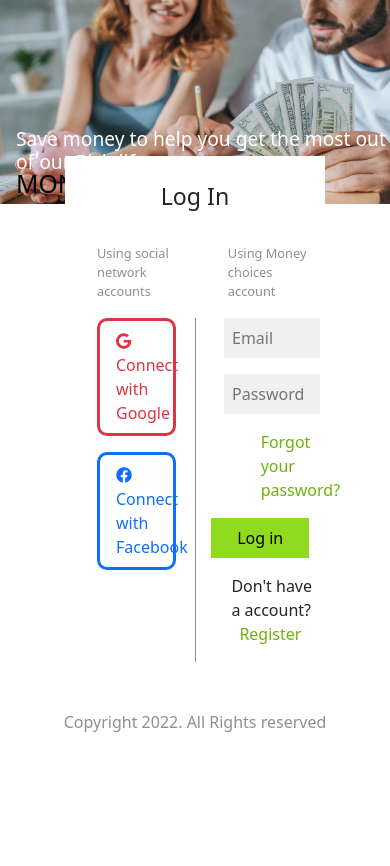
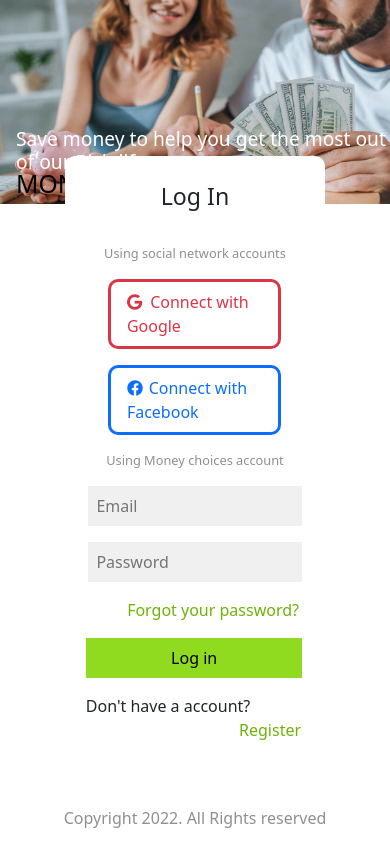
Before and after one commit to Hanmai001/money_management, a React (Create React App) app in the folder client/: page / in a window 390 px wide. Shown: the top 866 px of the page. Before the commit the page ends 844 px from the top, so only its background shows below. Built offline with nearby package versions, Linux system fonts and the light colour scheme.

Commit message:
responsive Home layout

```diff
--- a/client/src/components/Home/Home.jsx
+++ b/client/src/components/Home/Home.jsx
@@ -25,7 +25,10 @@ function Login(props) {
     <div className={clsx("col-8", "mx-auto", styles.container)}>
       <div className={clsx("row")}>
         <h3 className={clsx("col-12")}>Log In</h3>
-        <div className={clsx("col-12", styles.extra)}>
+        {/* PC */}
+        <div
+          className={clsx("col-12 d-none d-sm-none d-md-block", styles.extra)}
+        >
           <p className={clsx("col-4")} style={{ marginLeft: "2rem" }}>
             Using social network accounts
           </p>
@@ -33,7 +36,7 @@ function Login(props) {
             Using Money choices account
           </p>
         </div>
-        <div className={clsx("col-6", styles.col1)}>
+        <div className={clsx("col-6 d-none d-sm-none d-md-block", styles.col1)}>
           <p
             className={clsx("col-8", "text-danger")}
             style={{ marginLeft: "2rem" }}
@@ -55,7 +58,14 @@ function Login(props) {
             Connect with Facebook
           </p>
         </div>
-        <form action="" className={clsx("col-6", styles.col2)}>
+        <form
+          action=""
+          className={clsx("col-6 d-none d-sm-none d-md-block", styles.col2)}
+          onSubmit={(event) => {
+            props.login(input_login);
+            event.preventDefault();
+          }}
+        >
           <input
             name="email"
             value={input_login.email}
@@ -81,14 +91,7 @@ function Login(props) {
           >
             Forgot your password?
           </a>
-          <button
-            type="submit"
-            className="col-10"
-            onClick={(event) => {
-              props.login(input_login);
-              event.preventDefault();
-            }}
-          >
+          <button type="submit" className="col-10">
             Log in
           </button>
           <p className={styles.register}>
@@ -96,6 +99,97 @@ function Login(props) {
             <a
               href="#"
               style={{ marginLeft: "0.5rem" }}
+              onClick={() => {
+                props.changeCheck(1);
+              }}
+            >
+              Register
+            </a>
+          </p>
+        </form>
+
+        {/* Tablet & Moblie */}
+        <p
+          className={clsx(
+            "col-12 d-block d-sm-block d-md-none",
+            styles.extraMobile
+          )}
+          style={{ textAlign: "center" }}
+        >
+          Using social network accounts
+        </p>
+        <div
+          className={clsx("col-12 d-block d-sm-block d-md-none", styles.col1)}
+        >
+          <p
+            className={clsx("col-8", "text-danger")}
+            style={{ marginLeft: "16.5%" }}
+          >
+            <i
+              className="fa-brands fa-google"
+              style={{ marginRight: "0.5rem" }}
+            ></i>
+            Connect with Google
+          </p>
+          <p
+            className={clsx("col-8", "text-primary")}
+            style={{ marginLeft: "16.5%" }}
+          >
+            <i
+              className="fa-brands fa-facebook"
+              style={{ marginRight: "0.1rem" }}
+            ></i>{" "}
+            Connect with Facebook
+          </p>
+        </div>
+        <p
+          className={clsx(
+            "col-12 d-block d-sm-block d-md-none",
+            styles.extraMobile
+          )}
+          style={{ textAlign: "center" }}
+        >
+          Using Money choices account
+        </p>
+        <form
+          action=""
+          className={clsx("col-12 d-block d-sm-block d-md-none", styles.mobile)}
+          onSubmit={(event) => {
+            props.login(input_login);
+            event.preventDefault();
+          }}
+        >
+          <input
+            name="email"
+            value={input_login.email}
+            type="email"
+            placeholder="Email"
+            required
+            style={{ marginLeft: "1rem" }}
+            onChange={handleChange}
+          ></input>
+          <input
+            name="pass"
+            value={input_login.pass}
+            type="password"
+            placeholder="Password"
+            required
+            style={{ marginLeft: "1rem" }}
+            onChange={handleChange}
+          ></input>
+          <a
+            href="#"
+            onClick={() => props.changeCheck(2)}
+          >
+            Forgot your password?
+          </a>
+          <button type="submit" className="col-10">
+            Log in
+          </button>
+          <p className={styles.register}>
+            Don't have a account?
+            <a
+              href="#"
               onClick={() => {
                 props.changeCheck(1);
               }}
@@ -131,7 +225,10 @@ function Register(props) {
     <div className={clsx("col-8", "mx-auto", styles.container)}>
       <div className={clsx("row")}>
         <h3 className={clsx("col-12")}>Register</h3>
-        <div className={clsx("col-12", styles.extra)}>
+        {/* PC */}
+        <div
+          className={clsx("col-12 d-none d-sm-none d-md-block", styles.extra)}
+        >
           <p className={clsx("col-4")} style={{ marginLeft: "2rem" }}>
             Using social network accounts
           </p>
@@ -139,7 +236,7 @@ function Register(props) {
             Create Money choices account
           </p>
         </div>
-        <div className={clsx("col-6", styles.col1)}>
+        <div className={clsx("col-6 d-none d-sm-none d-md-block", styles.col1)}>
           <p
             className={clsx("col-8", "text-danger")}
             style={{ marginLeft: "2rem" }}
@@ -161,7 +258,14 @@ function Register(props) {
             Connect with Facebook
           </p>
         </div>
-        <form action="" className={clsx("col-6", styles.col2)}>
+        <form
+          action=""
+          className={clsx("col-6 d-none d-sm-none d-md-block", styles.col2)}
+          onSubmit={(event) => {
+            props.register(input_register);
+            event.preventDefault();
+          }}
+        >
           <input
             name="email"
             type="email"
@@ -190,14 +294,100 @@ function Register(props) {
             onChange={handleChange}
           ></input>
 
-          <button
-            type="submit"
-            className="col-10"
-            onClick={(event) => {
-              props.register(input_register);
-              event.preventDefault();
-            }}
+          <button type="submit" className="col-10">
+            Register
+          </button>
+          <p className={styles.register}>
+            Have you an account?
+            <a
+              href="#"
+              style={{ marginLeft: "0.5rem" }}
+              onClick={() => props.changeCheck(0)}
+            >
+              Sign In
+            </a>
+          </p>
+        </form>
+        {/* Tablet */}
+        <p
+          className={clsx(
+            "col-12 d-block d-sm-block d-md-none",
+            styles.extraMobile
+          )}
+          style={{ textAlign: "center" }}
+        >
+          Using social network accounts
+        </p>
+        <div
+          className={clsx("col-12 d-block d-sm-block d-md-none", styles.col1)}
+        >
+          <p
+            className={clsx("col-8", "text-danger")}
+            style={{ marginLeft: "16.5%" }}
           >
+            <i
+              className="fa-brands fa-google"
+              style={{ marginRight: "0.5rem" }}
+            ></i>
+            Connect with Google
+          </p>
+          <p
+            className={clsx("col-8", "text-primary")}
+            style={{ marginLeft: "16.5%" }}
+          >
+            <i
+              className="fa-brands fa-facebook"
+              style={{ marginRight: "0.1rem" }}
+            ></i>{" "}
+            Connect with Facebook
+          </p>
+        </div>
+        <p
+          className={clsx(
+            "col-12 d-block d-sm-block d-md-none",
+            styles.extraMobile
+          )}
+          style={{ textAlign: "center" }}
+        >
+          Create Money choices account
+        </p>
+        <form
+          action=""
+          className={clsx("col-12 d-block d-sm-block d-md-none", styles.mobile)}
+          onSubmit={(event) => {
+            props.register(input_register);
+            event.preventDefault();
+          }}
+        >
+          <input
+            name="email"
+            type="email"
+            value={input_register.email}
+            placeholder="Email"
+            required
+            style={{ marginLeft: "1rem" }}
+            onChange={handleChange}
+          ></input>
+          <input
+            name="pass"
+            type="password"
+            value={input_register.pass}
+            placeholder="Password"
+            required
+            style={{ marginLeft: "1rem" }}
+            onChange={handleChange}
+          ></input>
+          <input
+            name="confpass"
+            value={input_register.confpass}
+            type="password"
+            placeholder="Confirm password"
+            required
+            style={{ marginLeft: "1rem" }}
+            onChange={handleChange}
+          ></input>
+
+          <button type="submit" className="col-10">
             Register
           </button>
           <p className={styles.register}>
@@ -240,7 +430,14 @@ function ForgotPass(props) {
           recover your password. Just press the button below and follow the
           instructions. We’ll have you up and running in no time.
         </p>
-        <form action="" className={clsx("col-8", styles.col2)}>
+        <form
+          action=""
+          className={clsx("col-8", styles.col2)}
+          onSubmit={(event) => {
+            props.resetPass(input_email);
+            event.preventDefault();
+          }}
+        >
           <input
             name="email"
             type="email"
@@ -250,14 +447,7 @@ function ForgotPass(props) {
             style={{ marginLeft: "1rem" }}
             onChange={handleChange}
           ></input>
-          <button
-            type="submit"
-            className="col-10"
-            onClick={(event) => {
-              props.resetPass(input_email);
-              event.preventDefault();
-            }}
-          >
+          <button type="submit" className="col-10">
             Send an email
           </button>
           <p className={styles.register}>
--- a/client/src/components/Home/Home.module.scss
+++ b/client/src/components/Home/Home.module.scss
@@ -22,6 +22,7 @@
         align-items: center;
         top: -10rem;
         background-color: #fff;
+        border-radius: 10px;
     }
     .copyright {
         color: rgb(144, 143, 143);
@@ -86,7 +87,7 @@
             background-color: rgb(144, 218, 32);
             padding: 0.5rem;
             margin: 1rem 0 1rem 0;
-            margin-left: 3%;
+            margin-left: 4%;
             font-weight: 500;
         }
         button:hover {
@@ -142,7 +143,54 @@
     }
     .content .footer .container {
         top: -5rem;
+        .extraMobile {
+                font-size: 0.8rem;
+                color: rgb(144, 143, 143);
+            }
+        .mobile {
+            button {
+                border: none;
+                background-color: rgb(144, 218, 32);
+                padding: 0.5rem;
+                margin: 1rem 0 1rem 8%;
+                font-weight: 500;
+            }
+
+            button:hover {
+                background-color: rgb(100, 161, 9);
+            }
+            .register {
+                margin-left: 8% !important;
+            }
+        }
+
+        .mobile input {
+            margin-bottom: 1rem;
+            margin-left: 9% !important;
+            border: none;
+            background-color: rgb(240, 240, 240);
+            padding: 0.5rem;
+            width: 82%;
+        }
+
+        .mobile input:focus {
+            outline-color: rgb(100, 161, 9);
+        }
+
+        .mobile a {
+            display: block;
+            text-decoration: none;
+            color: rgb(110, 178, 8);
+            text-align: right;
+            margin-right: 10%;
+        }
+
+        .mobile a:hover {
+            color: rgb(83, 133, 9);
+        }
     }
+
+
 }
 /* Tablet */
 @media (min-width: 740px) and (max-width: 1023px) {}
@@ -163,5 +211,9 @@
     }
     .content .footer .container {
         top: -3rem;
+        .extraMobile {
+            font-size: 0.8rem;
+            color: rgb(144, 143, 143);
+        }
     }
 }
```
